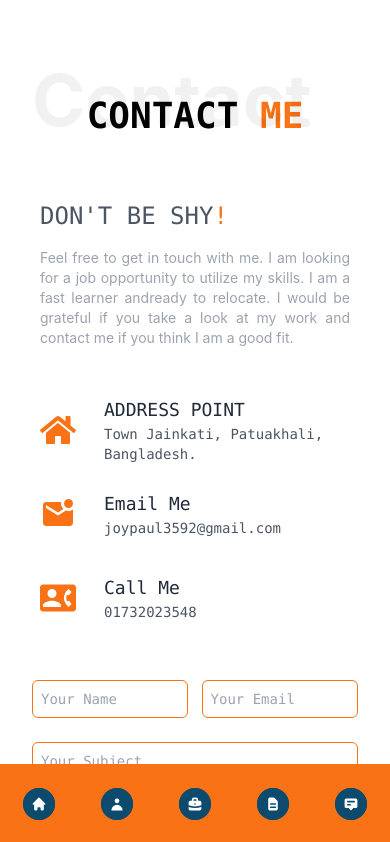
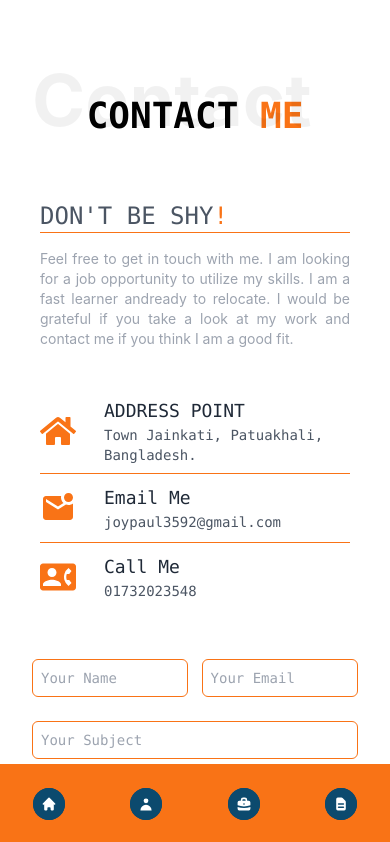
Before and after one commit to joypaul3592/React-Portfolio, a React (Create React App) app: page /contact in a window 390 px wide. Shown: the top 842 px of the page. Built offline with nearby package versions, Linux system fonts and the light colour scheme.

Commit message:
adding about page responsive

```diff
--- a/src/App.js
+++ b/src/App.js
@@ -25,7 +25,6 @@ function App() {
 
         <Route path="projects" element={<Projects />} />
         <Route path="contact" element={<Contact />} />
-        <Route path="blog" element={<Blog />} />
       </Routes>
     </div>
   );
--- a/src/Components/Contact/Contact.js
+++ b/src/Components/Contact/Contact.js
@@ -11,12 +11,13 @@ const Contact = () => {
                     <h2 className=' pt-8 md:text-5xl text-4xl font-semibold uppercase font-mono'>Contact <span className=' text-orange-500'>ME</span></h2>
                 </div>
 
-                <div className='  lg:flex items-center justify-between mt-16  pb-36 lg:pb-0'>
+                <div className='  md:flex items-center justify-between mt-16  pb-36 lg:pb-0'>
                     <div className='  px-2 md:w-[35%] text-left mb-12 lg:mb-0'>
                         <h1 className=' text-2xl font-mono text-gray-600'>DON'T BE SHY<span className=' text-orange-500'>!</span></h1>
+                        <hr className='border-orange-500 ' />
                         <p className=' text-sm text-justify text-gray-400 my-4'>Feel free to get in touch with me. I am looking for a job opportunity to utilize my skills. I am a fast learner andready to relocate. I would be grateful if you take a look at my work and contact me if you think I am a good fit.</p>
                         <div className=' pt-8'>
-                            <div className=' flex items-center  mb-4'>
+                            <div className=' flex items-center border-b-[1px] border-orange-500 pb-2 '>
                                 <div className=' pl-0 p-4'>
                                     <FaHome className=' text-4xl text-orange-500' />
                                 </div>
@@ -26,7 +27,7 @@ const Contact = () => {
                                 </div>
                             </div>
 
-                            <div className=' flex items-center  mb-4'>
+                            <div className=' flex items-center border-b-[1px] border-orange-500'>
                                 <div className=' pl-0 p-4'>
                                     <MdMarkEmailUnread className=' text-4xl text-orange-500' />
                                 </div>
@@ -36,7 +37,7 @@ const Contact = () => {
                                 </div>
                             </div>
 
-                            <div className=' flex items-center mb-4'>
+                            <div className=' flex items-center'>
                                 <div className='  p-4 pl-0'>
                                     <MdContactPhone className=' text-4xl text-orange-500' />
                                 </div>
--- a/src/Components/Navbar/Navbar.js
+++ b/src/Components/Navbar/Navbar.js
@@ -74,18 +74,6 @@ const Navbar = () => {
                     </NavLink>
 
 
-                    <NavLink
-                        to={'blog'}
-                        className={({ isActive }) => (` text-md font-medium mb-6 md:mb-0  bg-sky-900  rounded-3xl ${isActive ? 'text-white' : 'text-white'}`)}
-                    >
-                        <div className='home '>
-                            <p className=' absolute mt-[4px] text-white font-mono text-md hidden context'>Blog</p>
-                            <div className='h-8 w-8 bg-sky-900 flex justify-center items-center rounded-full transition-all'>
-                                <AnnotationIcon className="h-4 w-4 text-white" />
-                            </div>
-                        </div>
-                    </NavLink>
-
                 </nav>
 
                 <div className=' w-full hidden md:flex pr-14 justify-end mt-8 mb-3'>
```
